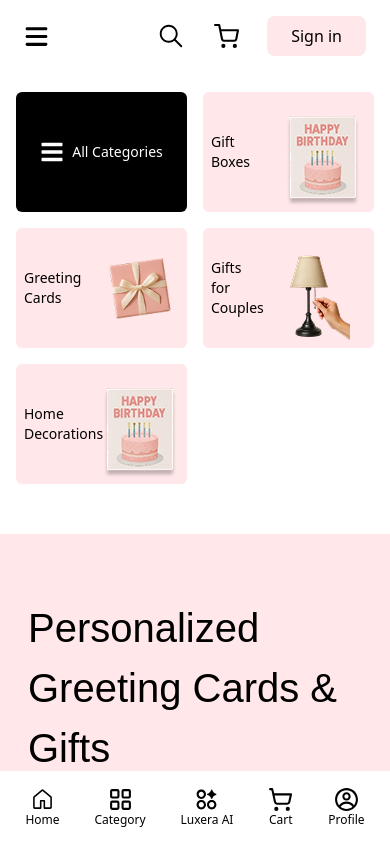
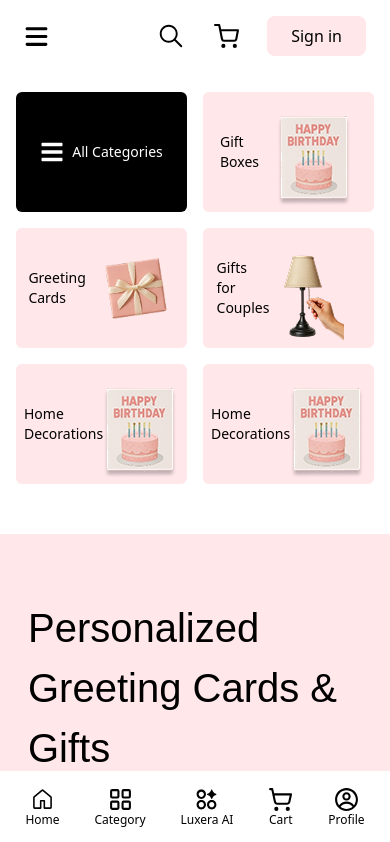
Before and after one commit to GeoLine02/luxera, a Next.js app: page /1 in a window 390 px wide. Shown: the top 842 px of the page. Built offline with nearby package versions, Linux system fonts and the light colour scheme; a web font is replaced by a local one.

Commit message:
refactor: categories max width, scale on mobile

```diff
--- a/app/[locale]/(home)/components/categories/Categories.tsx
+++ b/app/[locale]/(home)/components/categories/Categories.tsx
@@ -15,7 +15,7 @@ const Categories = () => {
   };
 
   return (
-    <div className="container mt-5 grid grid-cols-2 sm:grid-cols-3 md:grid-cols-4 lg:grid-cols-5 xl:grid-cols-6 gap-4 px-4">
+    <div className="mt-5 grid grid-cols-2 sm:grid-cols-3 md:grid-cols-4 lg:grid-cols-5 xl:grid-cols-7 gap-4 px-4 card-container ">
       <div
         onClick={handleOpenCategoriesModal}
         className="bg-black text-white rounded-md w-full cursor-pointer flex items-center justify-center gap-2 mx-auto"
@@ -25,7 +25,6 @@ const Categories = () => {
           All Categories
         </h1>
       </div>
-
       {categoriesData.map((category) => (
         <CategoryCard
           key={category.label}
--- a/app/[locale]/(home)/components/categories/CategoryCard.tsx
+++ b/app/[locale]/(home)/components/categories/CategoryCard.tsx
@@ -8,7 +8,7 @@ interface CategoryCardProps {
 const CategoryCard = ({ image, label }: CategoryCardProps) => {
   return (
     <div
-      className={`bg-light-pink rounded-md  px-2 flex items-center justify-between w-full lg:max-w-[202px] h-[120px] cursor-pointer`}
+      className={`bg-light-pink rounded-md card px-2 flex items-center justify-around w-full lg:max-w-full h-[120px] cursor-pointer`}
     >
       <h1 className="w-min font-medium text-sm lg:text-xl">{label}</h1>
       <div className="size-20">
--- a/app/[locale]/layout.tsx
+++ b/app/[locale]/layout.tsx
@@ -28,6 +28,12 @@ export default async function RootLayout({
 
   return (
     <html lang={locale}>
+      <head>
+        <meta
+          name="viewport"
+          content="width=device-width, initial-scale=1.0, user-scalable=no"
+        />
+      </head>
       <body className={`font-${inter}`}>
         <ReduxProvider>
           <NextIntlClientProvider>
--- a/app/globals.css
+++ b/app/globals.css
@@ -26,6 +26,11 @@
   /* break-points */
 
   --breakpoint-xs: 30rem;
+}
+
+body {
+  max-width: 1920px;
+  margin-inline: auto;
 }
 
 .container {
@@ -76,3 +81,22 @@
     @apply scale-y-0 origin-top pointer-events-none max-h-0;
   }
 }
+
+@layer utilities {
+  @media (max-width: 768px) {
+    .card-container .card:nth-of-type(n + 7) {
+      display: none;
+    }
+  }
+  @media (min-width: 768px) {
+    .card-container .card:nth-of-type(n + 15) {
+      display: none;
+    }
+  }
+
+  @media (min-width: 1920px) {
+    .card-container .card:nth-of-type(n + 15) {
+      display: none;
+    }
+  }
+}
--- a/data/categories.ts
+++ b/data/categories.ts
@@ -18,6 +18,66 @@ export const categoriesData = [
   {
     label: "Gifts for Couples",
     image: LampImage,
+  },
+  {
+    label: "Home Decorations",
+    image: BirthDayCard,
+  },
+  {
+    label: "Home Decorations",
+    image: BirthDayCard,
+  },
+  {
+    label: "Home Decorations",
+    image: BirthDayCard,
+  },
+  {
+    label: "Home Decorations",
+    image: BirthDayCard,
+  },
+  {
+    label: "Gift Boxes",
+    image: BirthDayCard,
+  },
+  {
+    label: "Greeting Cards",
+    image: GiftBoxImage,
+  },
+  {
+    label: "Gifts for Couples",
+    image: LampImage,
+  },
+  {
+    label: "Home Decorations",
+    image: BirthDayCard,
+  },
+  {
+    label: "Home Decorations",
+    image: BirthDayCard,
+  },
+  {
+    label: "Home Decorations",
+    image: BirthDayCard,
+  },
+  {
+    label: "Home Decorations",
+    image: BirthDayCard,
+  },
+  {
+    label: "Home Decorations",
+    image: BirthDayCard,
+  },
+  {
+    label: "Home Decorations",
+    image: BirthDayCard,
+  },
+  {
+    label: "Home Decorations",
+    image: BirthDayCard,
+  },
+  {
+    label: "Home Decorations",
+    image: BirthDayCard,
   },
   {
     label: "Home Decorations",
```
